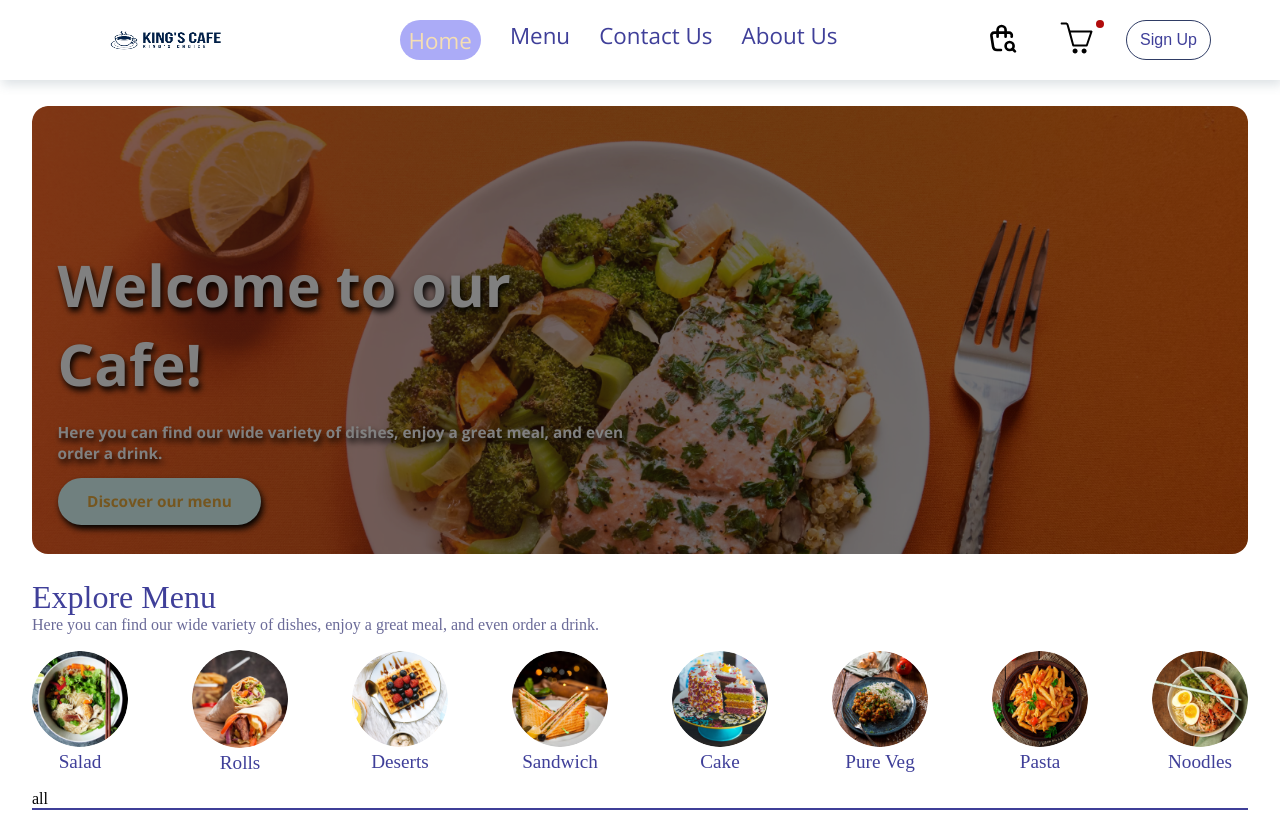
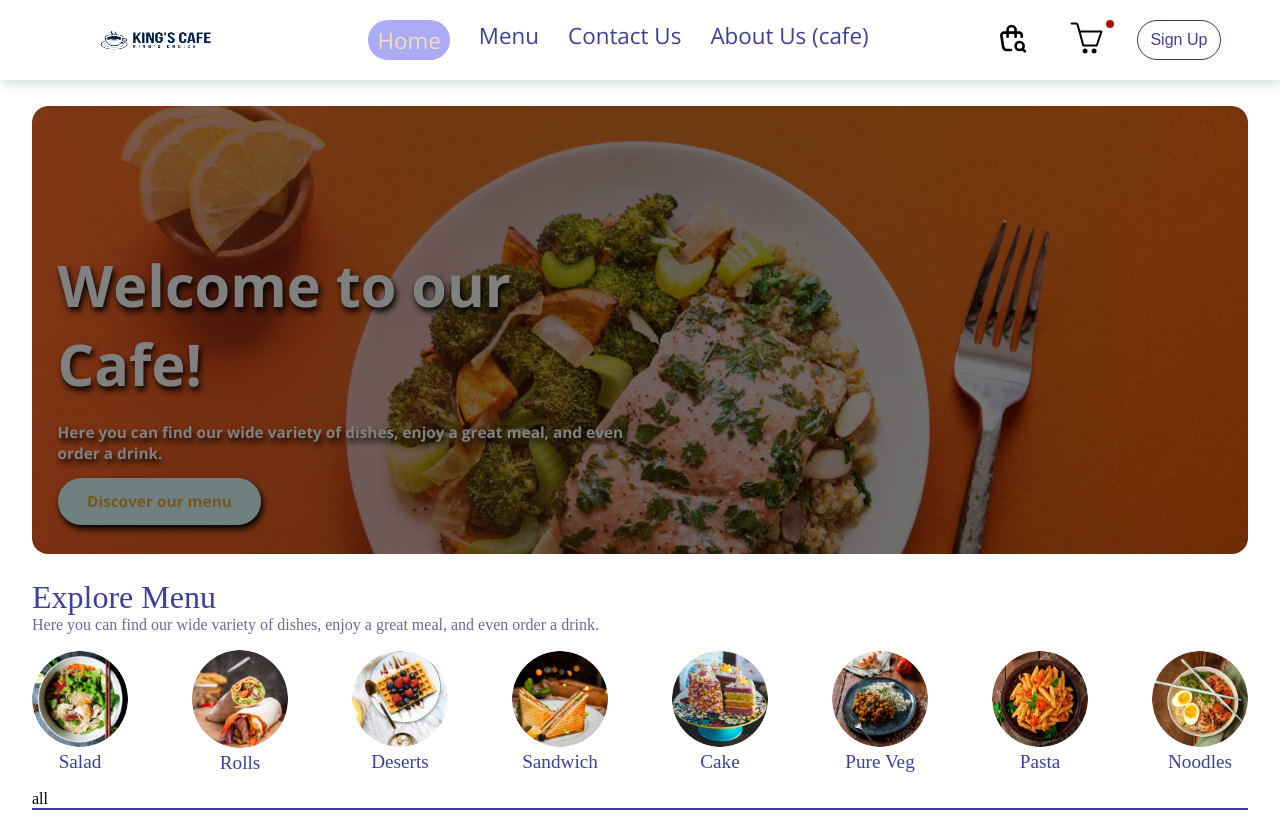
Before and after one commit to harfool/Cafe-website, a React (Vite) app: page / in a window 1280 px wide. Built offline with nearby package versions, Linux system fonts and the light colour scheme.

Commit message:
change in nav

```diff
--- a/src/Components/Navbar/Navbar.jsx
+++ b/src/Components/Navbar/Navbar.jsx
@@ -36,7 +36,7 @@ const Navbar = () => {
           className={Menu === 'AboutUs' ? 'active' : ''}
           key="AboutUs"
         >
-          About Us
+          About Us (cafe)
         </li>
       </ul>
       <div className="navbar-right">
```
